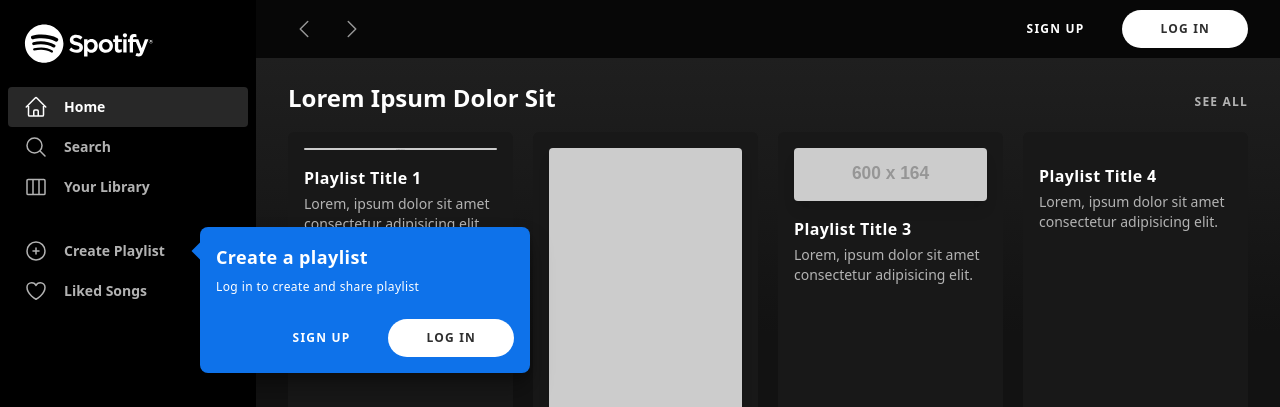
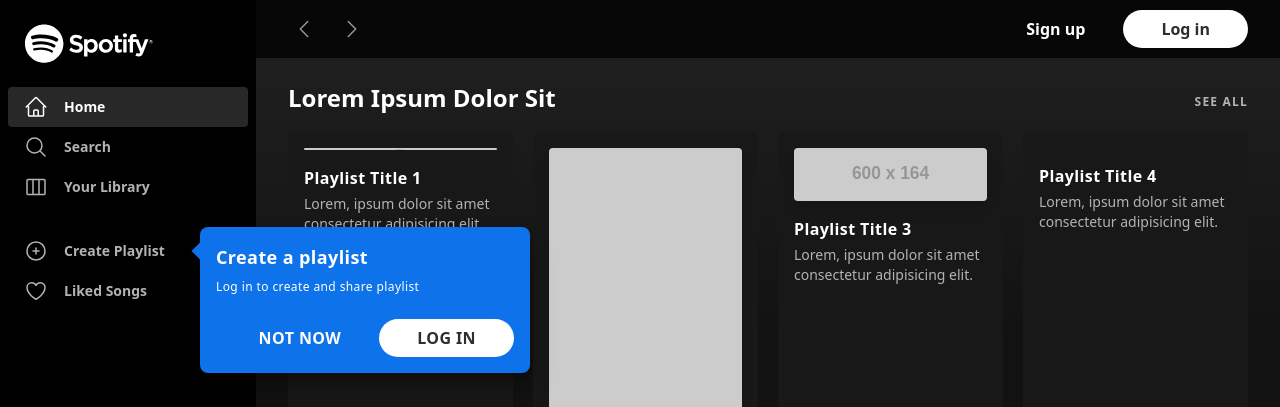
Before and after one commit to victor13bars/react-spotify, a React (Create React App) app: page / in a window 1280 px wide. Shown: the top 407 px of the page. Built offline with nearby package versions, Linux system fonts and the light colour scheme.

Commit message:
add BaseButton component.

```diff
--- /dev/null
+++ b/src/components/BaseButton.jsx
@@ -0,0 +1,18 @@
+import React from 'react';
+
+const BaseButton = ({primary, children: label, classes}) => {
+
+    const typeClasses = primary ? 'bg-white hover:bg-gray-100 text-[#2e2e2e]' : 'text-white'
+
+    return (
+        <button
+            className={`font-semibold leading-5 py-[9px] px-[17px]
+             sm:px-[38px] rounded-full hover:scale-105 ${typeClasses} ${classes}`}
+        >
+            {label}
+        </button>
+    )
+        ;
+};
+
+export default BaseButton;
--- a/src/components/BasePopover.jsx
+++ b/src/components/BasePopover.jsx
@@ -1,6 +1,5 @@
 import React from 'react';
-import TheButtonRegister from "./TheButtonRegister";
-import TheButtonLogin from "./TheButtonLogin";
+import BaseButton from "./BaseButton";
 
 const BasePopover = () => {
     return (
@@ -10,10 +9,11 @@ const BasePopover = () => {
             <h3 className="text-lg font-bold mb-2">Create a playlist</h3>
             <p className="text-xs">Log in to create and share playlist</p>
             <div className="mt-6 text-right">
-                <TheButtonRegister/>
-                <TheButtonLogin/>
+                <BaseButton>NOT NOW</BaseButton>
+                <BaseButton primary>LOG IN</BaseButton>
             </div>
-            <div className="w-20 h-20 absolute -top-4 -left-20 flex justify-end items-center overflow-hidden pointer-events-none">
+            <div
+                className="w-20 h-20 absolute -top-4 -left-20 flex justify-end items-center overflow-hidden pointer-events-none">
                 <div className="w-3 h-3 bg-[#0e72ea] shadow-3xl translate-x-1/2 rotate-45 pointer-events-auto"></div>
             </div>
         </div>
--- a/src/components/TheButtonLogin.jsx
+++ /dev/null
@@ -1,12 +0,0 @@
-import React from 'react';
-
-const TheButtonLogin = () => {
-    return (
-        <button
-            className="bg-white text-[#2e2e2e] text-xs font-semibold leading-5 tracking-widest uppercase py-[9px] px-[17px] sm:px-[38px] rounded-full hover:scale-105">Log
-            In
-        </button>
-    );
-};
-
-export default TheButtonLogin;
--- a/src/components/TheButtonRegister.jsx
+++ /dev/null
@@ -1,12 +0,0 @@
-import React from 'react';
-
-const TheButtonRegister = () => {
-    return (
-        <button
-            className="text-white text-xs font-semibold leading-5 tracking-widest uppercase py-[9px] px-[17px] sm:px-[38px] rounded-full hover:scale-105">Sign
-            Up
-        </button>
-    );
-};
-
-export default TheButtonRegister;
--- a/src/components/TheHeader.jsx
+++ b/src/components/TheHeader.jsx
@@ -1,7 +1,6 @@
 import React from 'react';
-import {Bars3Icon, ChevronRightIcon, ChevronLeftIcon} from '@heroicons/react/24/outline'
-import TheButtonRegister from "./TheButtonRegister";
-import TheButtonLogin from "./TheButtonLogin";
+import {Bars3Icon, ChevronLeftIcon, ChevronRightIcon} from '@heroicons/react/24/outline'
+import BaseButton from "./BaseButton";
 
 const TheHeader = () => {
     return (
@@ -19,8 +18,8 @@ const TheHeader = () => {
                 </a>
             </div>
             <div>
-                <TheButtonRegister/>
-                <TheButtonLogin/>
+                <BaseButton classes='text-gray-400 hover:text-white'>Sign up</BaseButton>
+                <BaseButton primary>Log in</BaseButton>
             </div>
         </header>
     );
```
